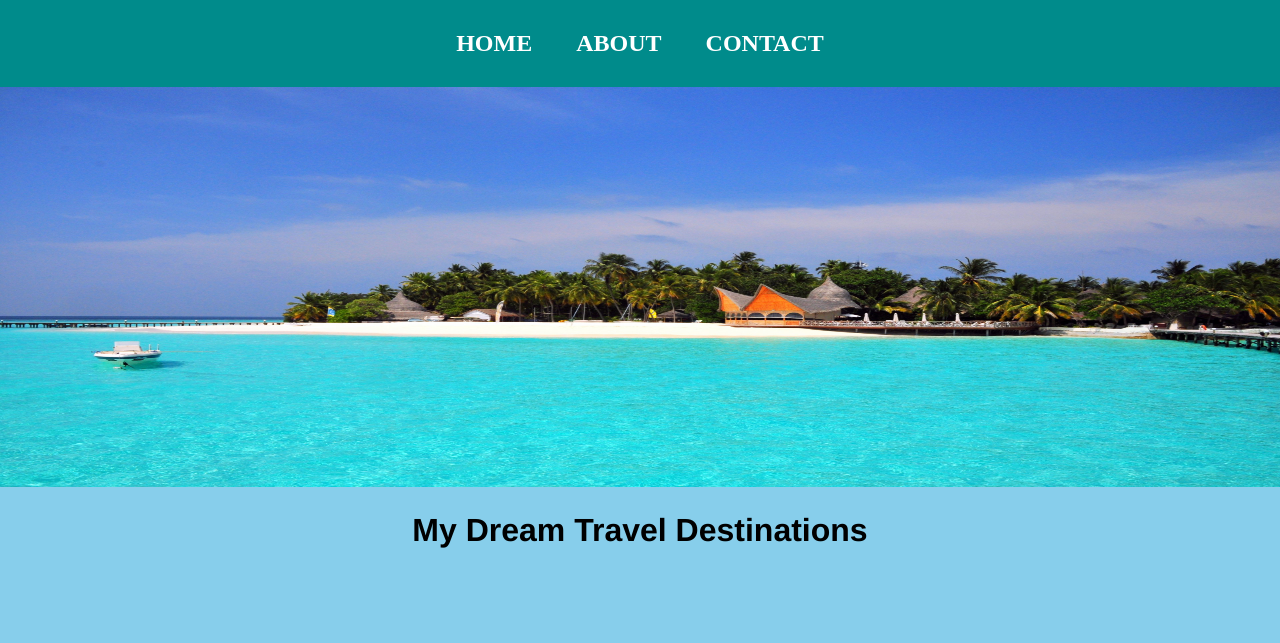
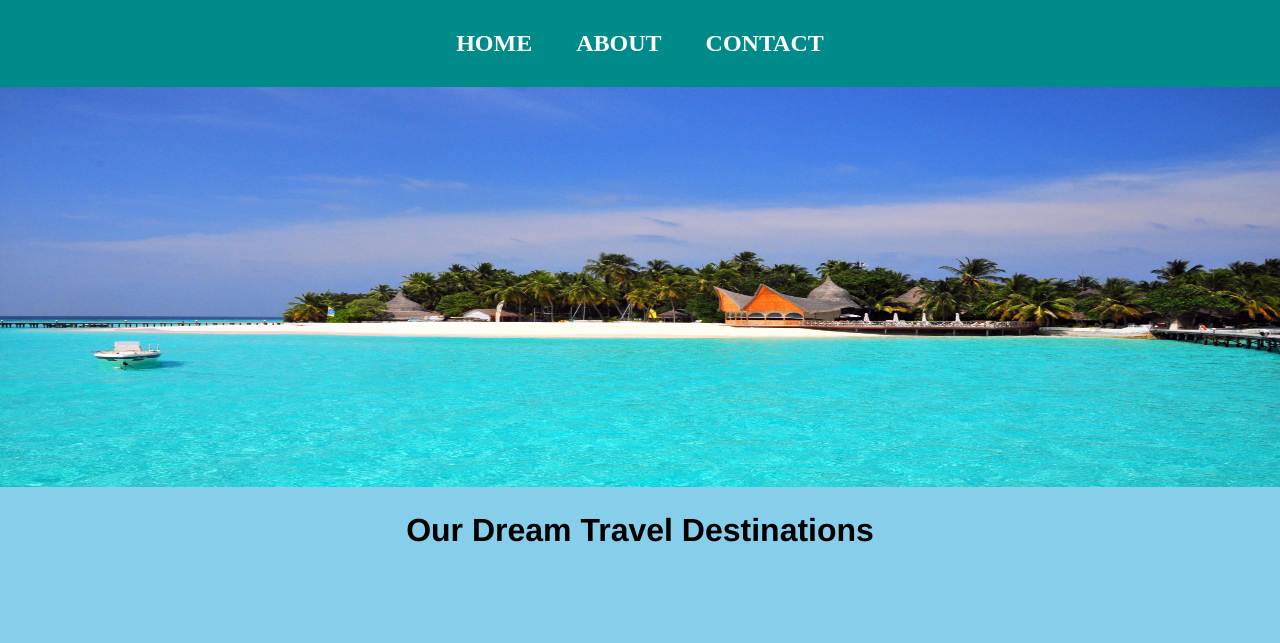
Before and after one commit to jcadavas/Favorite-Destenation-webpage, a plain HTML site: page index.html in a window 1280 px wide. Shown: the top 643 px of the page. Drawn offline with Linux system fonts and the light colour scheme; files whose address does not match are found by name.

Commit message:
First commit

```diff
--- a/index.html
+++ b/index.html
@@ -79,7 +79,7 @@
     </div>
 
     <div>
-      <h1>My Dream Travel Destinations</h1>
+      <h1>Our Dream Travel Destinations</h1>
 
       <table>
         <tr>
```
